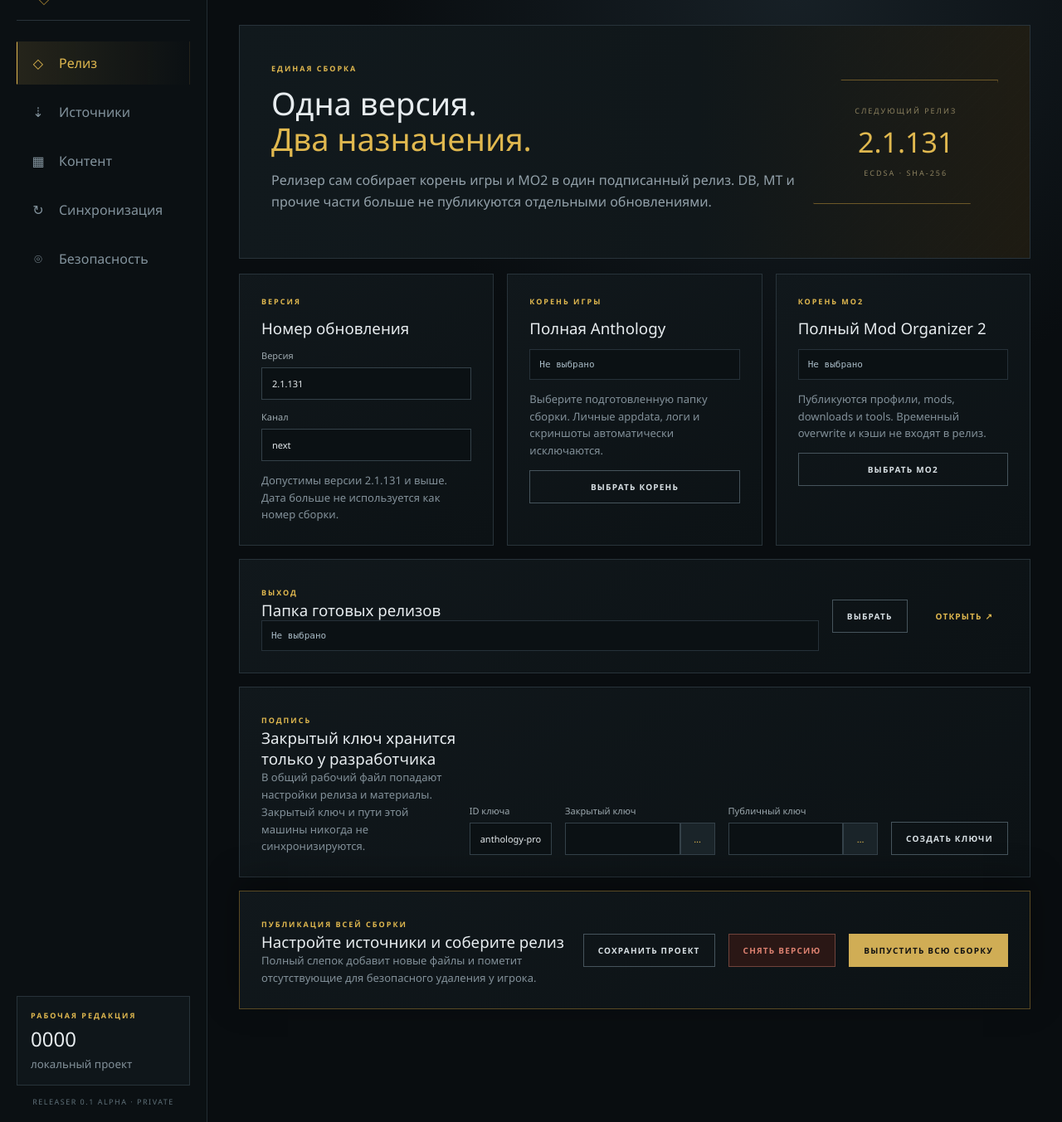
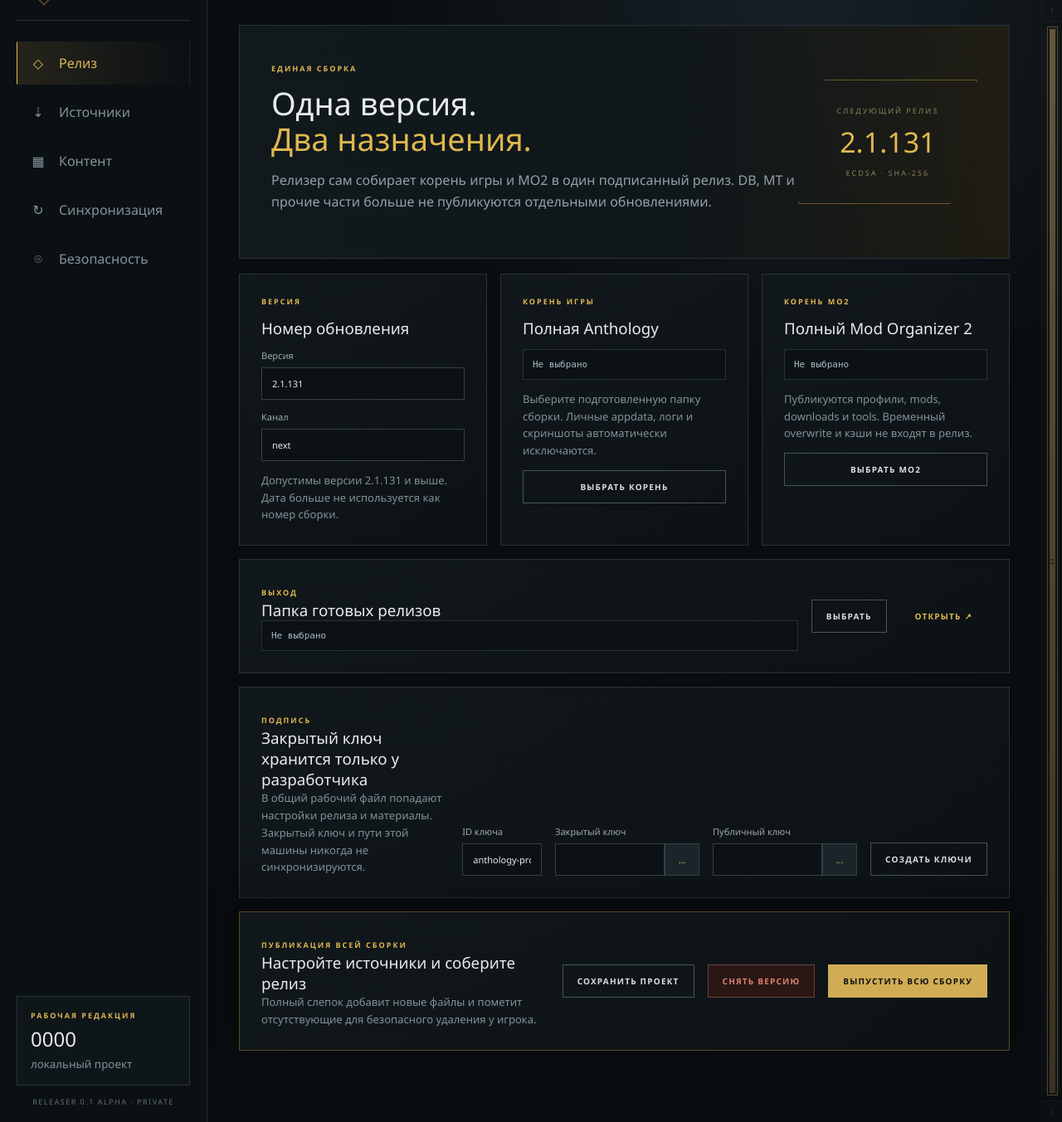
Before and after one commit to Alex020104/AnthologyLauncher, an ASP.NET Core app: page / in a window 1280 px wide. Shown: the part 82-1435 px from the top of the page at 83% size. Run offline with ASP.NET Core 8, Linux system fonts and the light colour scheme; some libraries are stand-ins or nearby versions.

Commit message:
fix: restore releaser page scrolling

```diff
--- a/src/Anthology.Releaser.App/Main.razor
+++ b/src/Anthology.Releaser.App/Main.razor
@@ -1,6 +1,7 @@
 @implements IAsyncDisposable
 @inject ReleaserStateStore State
 @inject ReleaserBridge Bridge
+@inject IJSRuntime JS
 
 <div class="shell">
     <aside class="sidebar">
@@ -9,7 +10,7 @@
             @foreach (var item in Navigation)
             {
                 var current = item;
-                <button class="@(_section == current.Id ? "active" : null)" @onclick="() => _section = current.Id"><i>@current.Icon</i><span>@current.Title</span></button>
+                <button class="@(_section == current.Id ? "active" : null)" @onclick="() => SelectSectionAsync(current.Id)"><i>@current.Icon</i><span>@current.Title</span></button>
             }
         </nav>
         <div class="spacer"></div>
@@ -19,7 +20,8 @@
 
     <main>
         <header><div><span>@CurrentNavigation.Kicker</span><h1>@CurrentNavigation.Heading</h1></div><div class="header-status"><span class="dot @(_busy ? "busy" : null)"></span>@(_busy ? _status : "ГОТОВ К РАБОТЕ")</div></header>
-        <div class="scroll">
+        <div class="releaser-content-frame">
+        <div class="scroll" id="releaser-content-scroll">
             @if (_loading)
             {
                 <section class="panel hero"><h2>Загрузка рабочего проекта…</h2></section>
@@ -84,6 +86,14 @@
                 <section class="hero panel compact"><div><span class="eyebrow">БЕЗОПАСНОСТЬ</span><h2>Файлы меняются<br /><em>транзакционно.</em></h2><p>Лаунчер скачивает архивы во временную папку, проверяет подпись и SHA‑256, создаёт резервные копии заменяемых и удаляемых файлов и только затем фиксирует версию.</p></div></section>
                 <section class="grid three"><article class="panel note"><span>01</span><h3>Управляемое удаление</h3><p>Удаляются только файлы, опубликованные старым релизом и отсутствующие в новом. Сохранения и сторонние файлы не затрагиваются.</p></article><article class="panel note"><span>02</span><h3>Общий откат</h3><p>Если корень игры обновился, а MO2 дал ошибку, возвращаются оба назначения. Пользователь также может откатить последний релиз вручную.</p></article><article class="panel note"><span>03</span><h3>Зеркала</h3><p>Выбор игрока задаёт первый источник, но недоступное зеркало не ломает обновление: проверяются остальные подписанные URL.</p></article></section>
             }
+        </div>
+        <aside class="releaser-scroll-control" aria-label="Прокрутка страницы">
+            <button type="button" data-scroll-direction="up" title="Прокрутить вверх">↑</button>
+            <div class="releaser-scroll-track" role="scrollbar" aria-controls="releaser-content-scroll" aria-orientation="vertical" aria-valuemin="0" aria-valuemax="100" aria-valuenow="0" tabindex="0">
+                <span class="releaser-scroll-thumb"></span>
+            </div>
+            <button type="button" data-scroll-direction="down" title="Прокрутить вниз">↓</button>
+        </aside>
         </div>
     </main>
 </div>
@@ -164,6 +174,21 @@
     private void SelectSharedRoot() => _machine.SharedWorkspaceRoot = Bridge.SelectFolder("Выберите общую синхронизируемую папку двух разработчиков", _machine.SharedWorkspaceRoot) ?? _machine.SharedWorkspaceRoot;
     private void SelectPrivateKey() => _machine.PrivateKeyPath = Bridge.SelectFile("Выберите закрытый PEM-ключ", "PEM (*.pem)|*.pem|Все файлы (*.*)|*.*", _machine.PrivateKeyPath) ?? _machine.PrivateKeyPath;
     private void SelectPublicKey() => _machine.PublicKeyPath = Bridge.SelectFile("Выберите публичный PEM-ключ", "PEM (*.pem)|*.pem|Все файлы (*.*)|*.*", _machine.PublicKeyPath) ?? _machine.PublicKeyPath;
+
+    private async Task SelectSectionAsync(string section)
+    {
+        _section = section;
+        await InvokeAsync(StateHasChanged);
+        await Task.Yield();
+        try
+        {
+            await JS.InvokeVoidAsync("anthologyReleaserScroll.toTop");
+        }
+        catch (JSException)
+        {
+            // The control will bind itself after WebView finishes loading.
+        }
+    }
 
     private string GetPublicationRoot(ReleaseMirrorSet mirror) =>
         _machine.PublicationRoots.TryGetValue(mirror.Id, out var root) ? root : string.Empty;
--- a/src/Anthology.Releaser.App/_Imports.razor
+++ b/src/Anthology.Releaser.App/_Imports.razor
@@ -3,6 +3,7 @@
 @using Anthology.Update.Core
 @using Microsoft.AspNetCore.Components
 @using Microsoft.AspNetCore.Components.Web
+@using Microsoft.JSInterop
 @using System.Diagnostics
 @using System.IO
 @using System.Security.Cryptography
--- a/src/Anthology.Releaser.App/wwwroot/css/release-manager.css
+++ b/src/Anthology.Releaser.App/wwwroot/css/release-manager.css
@@ -1,3 +1,132 @@
+.shell,
+main,
+.sidebar,
+.releaser-content-frame,
+.scroll {
+    min-height: 0;
+}
+
+.shell {
+    width: 100%;
+    max-height: 100%;
+    grid-template-rows: minmax(0, 1fr);
+    overflow: hidden;
+}
+
+main {
+    width: 100%;
+    height: 100%;
+    max-height: 100%;
+    overflow: hidden;
+}
+
+.sidebar {
+    max-height: 100%;
+    overflow: hidden;
+}
+
+.releaser-content-frame {
+    width: 100%;
+    height: 100%;
+    display: grid;
+    grid-template-columns: minmax(0, 1fr) 25px;
+    grid-template-rows: minmax(0, 1fr);
+    overflow: hidden;
+}
+
+.scroll {
+    grid-row: 1;
+    width: 100%;
+    height: 100%;
+    overflow-x: hidden;
+    overflow-y: auto;
+    overscroll-behavior: contain;
+    scrollbar-width: none;
+}
+
+.scroll::-webkit-scrollbar {
+    width: 0;
+    height: 0;
+}
+
+.releaser-scroll-control {
+    grid-row: 1;
+    height: 100%;
+    min-height: 0;
+    display: grid;
+    grid-template-rows: 26px minmax(0, 1fr) 26px;
+    overflow: hidden;
+    border-left: 1px solid #20292e;
+    background: linear-gradient(180deg, #0c1114, #080b0d);
+}
+
+.releaser-scroll-control > button {
+    display: grid;
+    place-items: center;
+    padding: 0;
+    border: 0;
+    border-bottom: 1px solid #20292e;
+    background: #101619;
+    color: #766747;
+    font: 10px Consolas, monospace;
+}
+
+.releaser-scroll-control > button:last-child {
+    border-top: 1px solid #20292e;
+    border-bottom: 0;
+}
+
+.releaser-scroll-control > button:hover {
+    background: #211d14;
+    color: #e0b84f;
+}
+
+.releaser-scroll-control.disabled {
+    opacity: .42;
+}
+
+.releaser-scroll-track {
+    position: relative;
+    margin: 6px 5px;
+    outline: 0;
+    background: linear-gradient(90deg, transparent 8px, #343125 8px 9px, transparent 9px);
+    cursor: pointer;
+    touch-action: none;
+}
+
+.releaser-scroll-track:focus-visible {
+    box-shadow: inset 0 0 0 1px #8f722d;
+}
+
+.releaser-scroll-thumb {
+    position: absolute;
+    top: 0;
+    left: 1px;
+    width: 13px;
+    min-height: 58px;
+    border: 1px solid #b39459;
+    background: linear-gradient(180deg, #d4b66f, #7e673d);
+    box-shadow: 0 0 12px #c6a6673d, inset 0 0 0 2px #1a1710;
+    cursor: grab;
+}
+
+.releaser-scroll-thumb::before {
+    content: "";
+    position: absolute;
+    top: 50%;
+    right: 3px;
+    left: 3px;
+    height: 3px;
+    border-top: 1px solid #2b2518;
+    border-bottom: 1px solid #2b2518;
+    transform: translateY(-50%);
+}
+
+.releaser-scroll-thumb:hover,
+.releaser-scroll-thumb.dragging {
+    background: linear-gradient(180deg, #f0ce77, #9d824d);
+}
+
 .mirror-row {
     grid-template-columns: 180px minmax(180px, 1fr) minmax(180px, 1fr) minmax(180px, 1fr) 95px 40px;
 }
--- a/src/Anthology.Releaser.App/wwwroot/index.html
+++ b/src/Anthology.Releaser.App/wwwroot/index.html
@@ -12,5 +12,6 @@
     <div id="app"><div class="boot"><span>A</span><strong>RELEASER NEXT</strong><small>Подготовка рабочего проекта</small></div></div>
     <div id="blazor-error-ui">Ошибка интерфейса релизера. Перезапустите приложение.</div>
     <script src="_framework/blazor.webview.js"></script>
+    <script src="js/releaser-scroll.js"></script>
 </body>
 </html>
--- /dev/null
+++ b/src/Anthology.Releaser.App/wwwroot/js/releaser-scroll.js
@@ -0,0 +1,116 @@
+(() => {
+    const contentSelector = "#releaser-content-scroll";
+    const trackSelector = ".releaser-scroll-track";
+    const thumbSelector = ".releaser-scroll-thumb";
+
+    function bindScrollControl() {
+        const content = document.querySelector(contentSelector);
+        const track = document.querySelector(trackSelector);
+        const thumb = track?.querySelector(thumbSelector);
+        const control = track?.closest(".releaser-scroll-control");
+        if (!content || !track || !thumb || !control || track.dataset.bound === "true") {
+            return;
+        }
+
+        track.dataset.bound = "true";
+        let dragging = false;
+        let dragOffset = 0;
+
+        const metrics = () => {
+            const trackHeight = track.clientHeight;
+            const scrollRange = Math.max(0, content.scrollHeight - content.clientHeight);
+            const ratio = content.scrollHeight > 0 ? content.clientHeight / content.scrollHeight : 1;
+            const thumbHeight = Math.min(trackHeight, Math.max(58, Math.round(trackHeight * ratio)));
+            return {
+                scrollRange,
+                thumbHeight,
+                travel: Math.max(0, trackHeight - thumbHeight)
+            };
+        };
+
+        const update = () => {
+            const { scrollRange, thumbHeight, travel } = metrics();
+            const progress = scrollRange > 0 ? content.scrollTop / scrollRange : 0;
+            thumb.style.height = `${thumbHeight}px`;
+            thumb.style.transform = `translateY(${Math.round(progress * travel)}px)`;
+            track.setAttribute("aria-valuenow", `${Math.round(progress * 100)}`);
+            control.classList.toggle("disabled", scrollRange === 0);
+        };
+
+        const scrollToPointer = (clientY, offset = 0) => {
+            const rect = track.getBoundingClientRect();
+            const { scrollRange, travel } = metrics();
+            const position = Math.max(0, Math.min(travel, clientY - rect.top - offset));
+            content.scrollTop = travel > 0 ? (position / travel) * scrollRange : 0;
+        };
+
+        thumb.addEventListener("pointerdown", event => {
+            dragging = true;
+            dragOffset = event.clientY - thumb.getBoundingClientRect().top;
+            thumb.classList.add("dragging");
+            thumb.setPointerCapture(event.pointerId);
+            event.preventDefault();
+        });
+
+        thumb.addEventListener("pointermove", event => {
+            if (dragging) {
+                scrollToPointer(event.clientY, dragOffset);
+            }
+        });
+
+        const stopDragging = event => {
+            if (!dragging) {
+                return;
+            }
+
+            dragging = false;
+            thumb.classList.remove("dragging");
+            if (thumb.hasPointerCapture(event.pointerId)) {
+                thumb.releasePointerCapture(event.pointerId);
+            }
+        };
+        thumb.addEventListener("pointerup", stopDragging);
+        thumb.addEventListener("pointercancel", stopDragging);
+
+        track.addEventListener("pointerdown", event => {
+            if (event.target !== thumb) {
+                scrollToPointer(event.clientY, metrics().thumbHeight / 2);
+            }
+        });
+
+        control.querySelector('[data-scroll-direction="up"]')?.addEventListener("click", () => {
+            content.scrollBy({ top: -Math.max(140, content.clientHeight * .7), behavior: "smooth" });
+        });
+        control.querySelector('[data-scroll-direction="down"]')?.addEventListener("click", () => {
+            content.scrollBy({ top: Math.max(140, content.clientHeight * .7), behavior: "smooth" });
+        });
+
+        track.addEventListener("keydown", event => {
+            if (event.key === "ArrowUp" || event.key === "PageUp") {
+                content.scrollBy({ top: event.key === "PageUp" ? -content.clientHeight : -90, behavior: "smooth" });
+                event.preventDefault();
+            } else if (event.key === "ArrowDown" || event.key === "PageDown") {
+                content.scrollBy({ top: event.key === "PageDown" ? content.clientHeight : 90, behavior: "smooth" });
+                event.preventDefault();
+            } else if (event.key === "Home") {
+                content.scrollTo({ top: 0, behavior: "smooth" });
+                event.preventDefault();
+            } else if (event.key === "End") {
+                content.scrollTo({ top: content.scrollHeight, behavior: "smooth" });
+                event.preventDefault();
+            }
+        });
+
+        content.addEventListener("scroll", update, { passive: true });
+        new ResizeObserver(update).observe(content);
+        new MutationObserver(update).observe(content, { childList: true, subtree: true });
+        update();
+    }
+
+    new MutationObserver(bindScrollControl).observe(document.documentElement, { childList: true, subtree: true });
+    window.addEventListener("resize", bindScrollControl);
+    window.anthologyReleaserScroll = {
+        toTop: () => document.querySelector(contentSelector)?.scrollTo({ top: 0, behavior: "auto" })
+    };
+    bindScrollControl();
+})();
```
